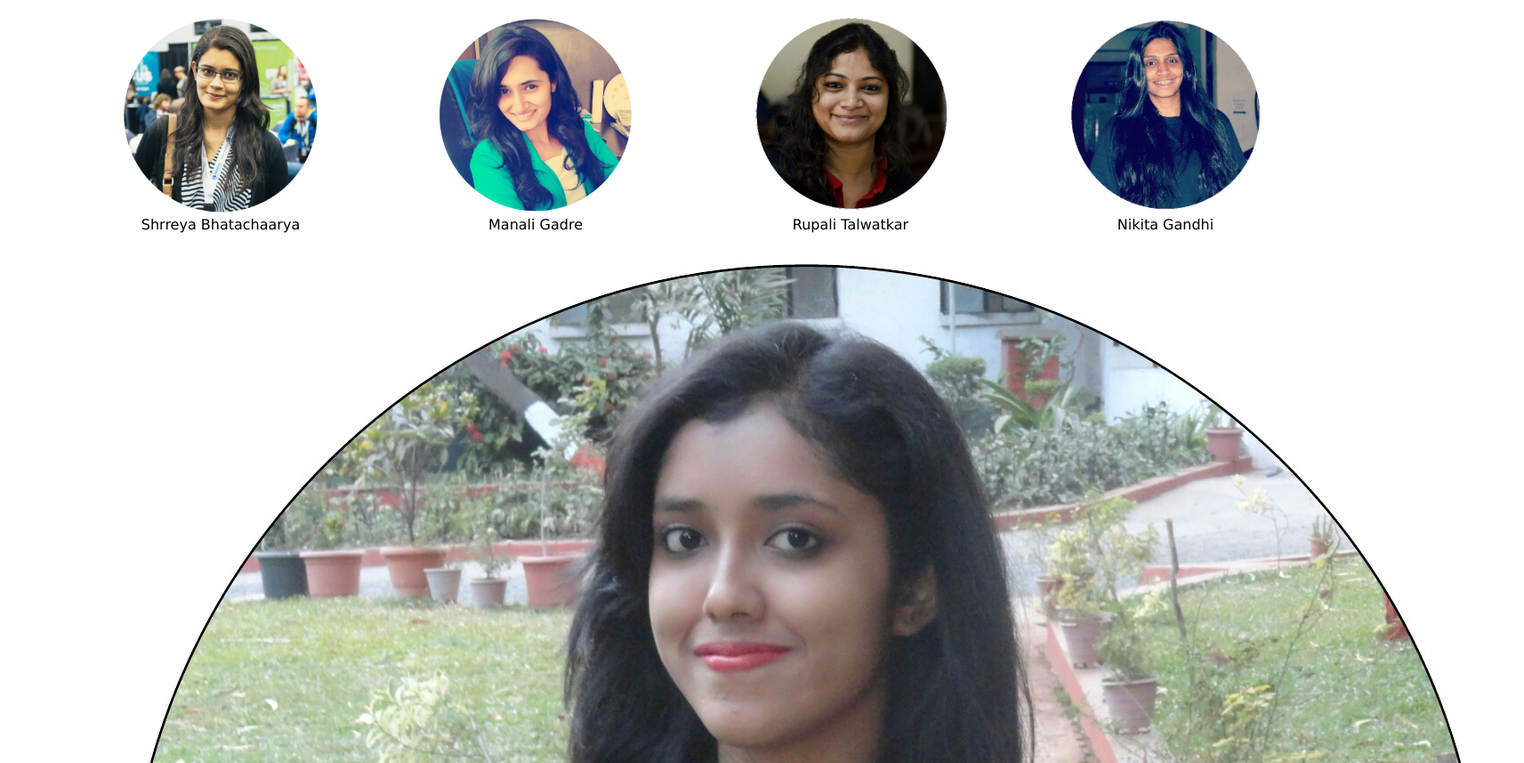
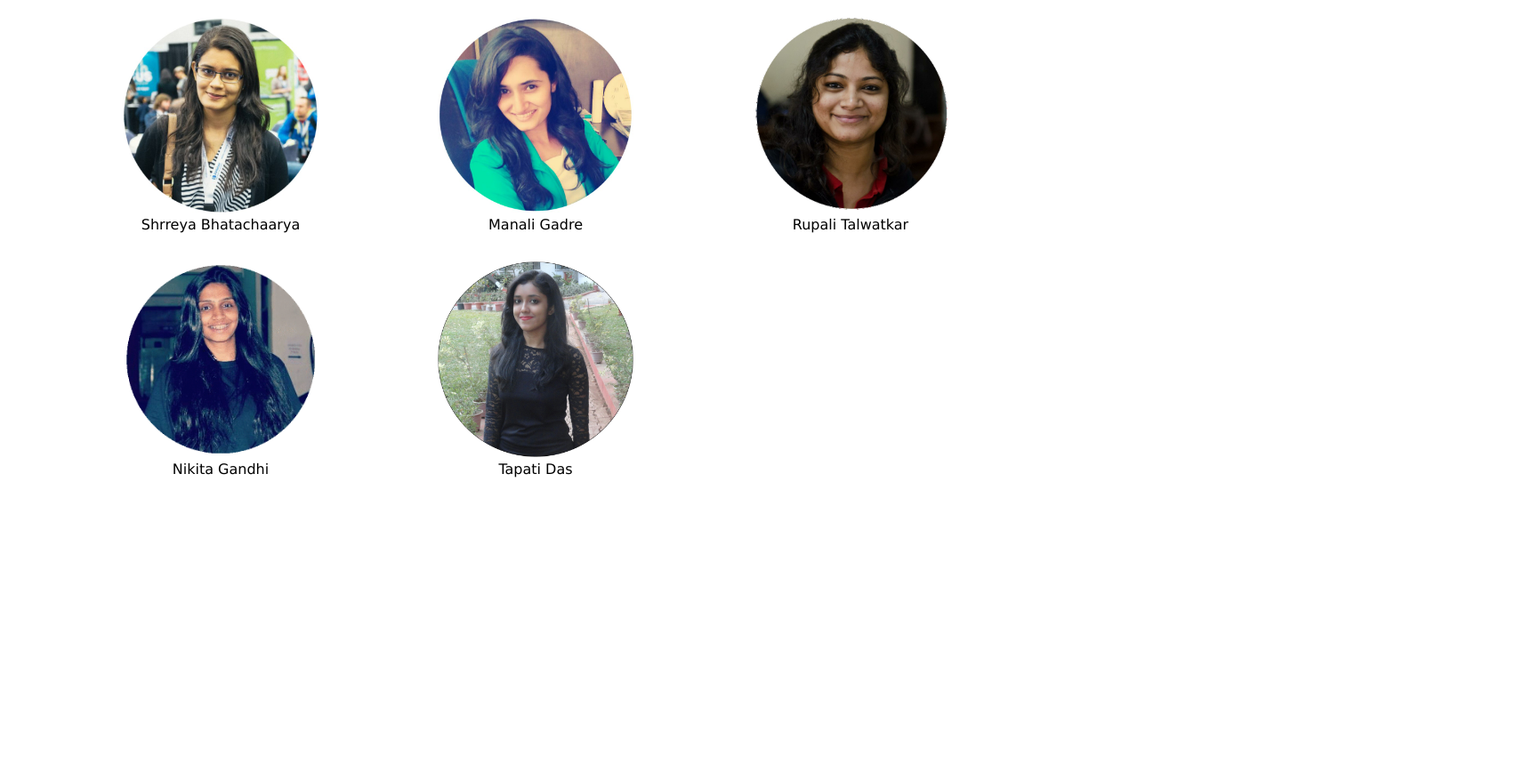
Before and after one commit to PyLadiesPune/PyLadies-Pune-Site, a plain HTML site: page index.html in a window 1280 px wide. Shown: the part 1322-2180 px from the top of the page at 89% size, 1713 px wide, since content can reach past the window. After the commit the page ends 1891 px from the top, so only its background shows below. Drawn offline with Linux system fonts and the light colour scheme.

Commit message:
updated code and image for new organiser Tapati Das

```diff
--- a/index.html
+++ b/index.html
@@ -120,7 +120,7 @@
 					<li>
 					<a href="https://in.linkedin.com/in/tapati-das-742704117" target="_blank">
 					        <figure>
-						        <img class"organiser_img" src="images/tapati.jpg"/>
+						        <img class="organiser_img" src="images/tapati.jpg"/>
 							<figcaption>Tapati Das</figcaption>
 						</figure>
 					</a>
```
